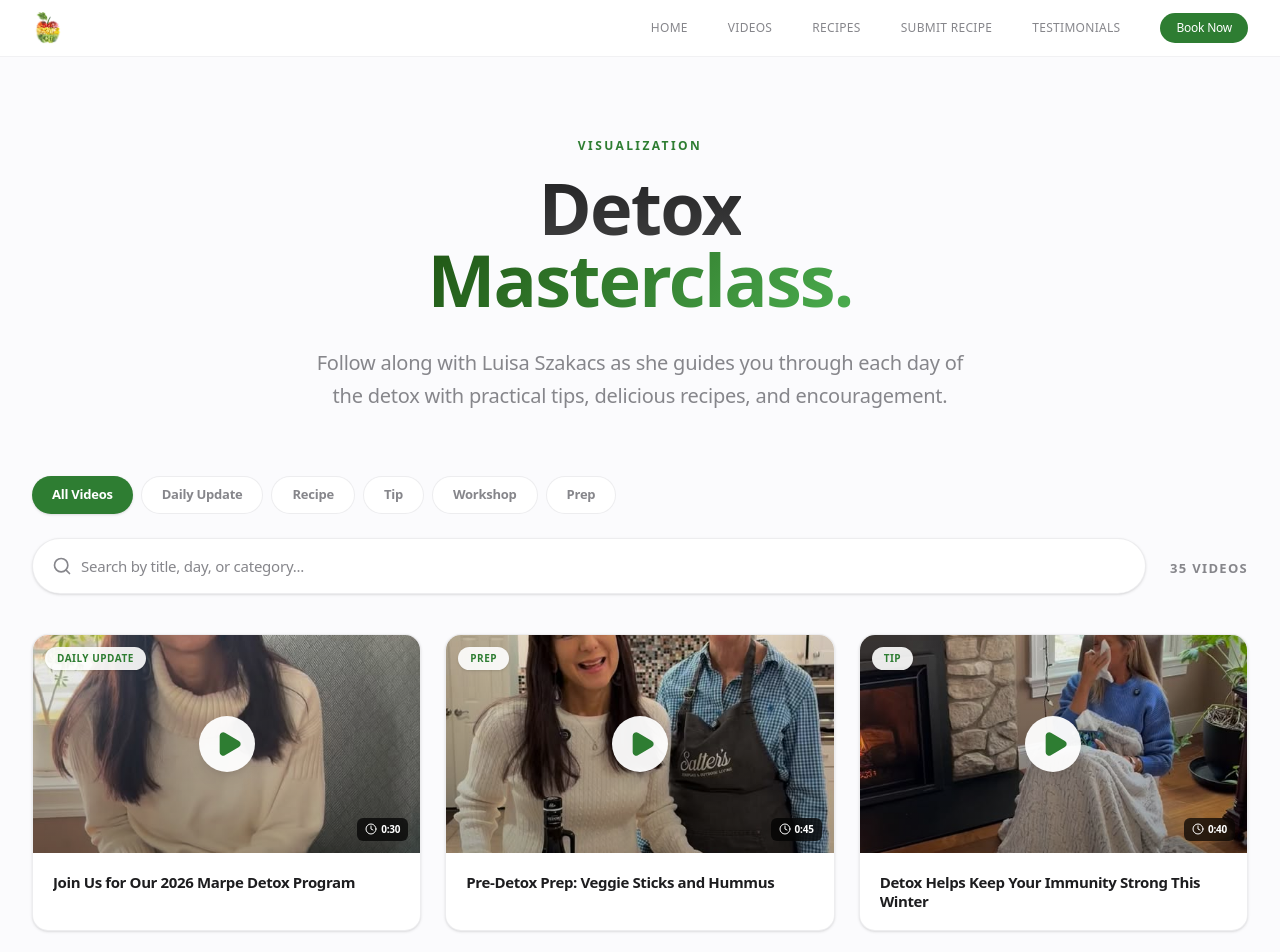
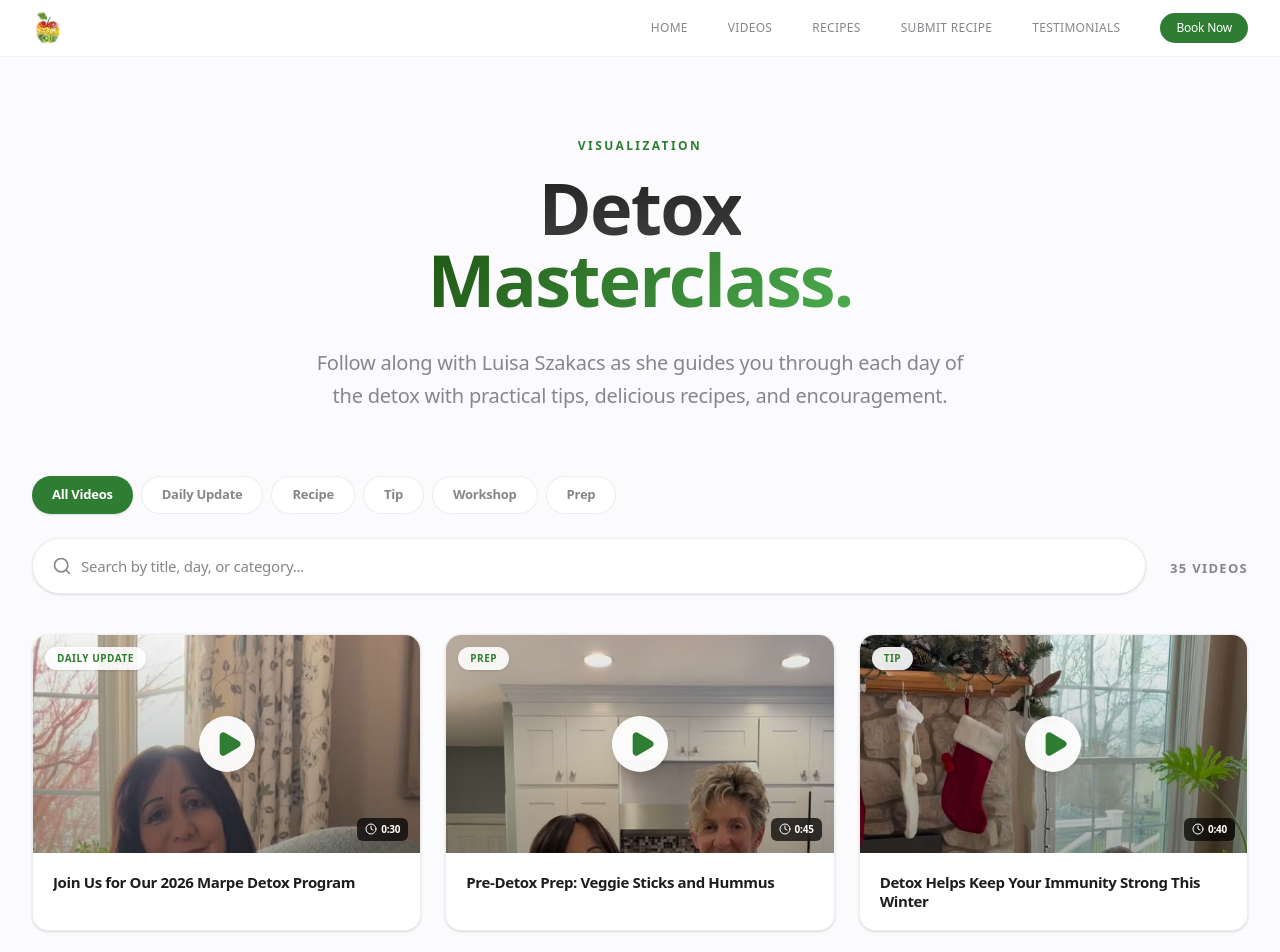
Before and after one commit to tszaks/marpe-detox-guide, a Next.js app: page /videos in a window 1280 px wide. Shown: the top 952 px of the page. Built offline with nearby package versions, Linux system fonts and the light colour scheme.

Commit message:
Fix thumbnail cropping - align to top instead of center

```diff
--- a/src/components/videos/VideoCard.tsx
+++ b/src/components/videos/VideoCard.tsx
@@ -30,7 +30,7 @@
             src={video.thumbnailUrl}
             alt={video.title}
             fill
-            className="object-cover transition-transform duration-300 group-hover:scale-105"
+            className="object-cover object-top transition-transform duration-300 group-hover:scale-105"
             sizes="(max-width: 640px) 100vw, (max-width: 1024px) 50vw, 33vw"
           />
         )}
```
